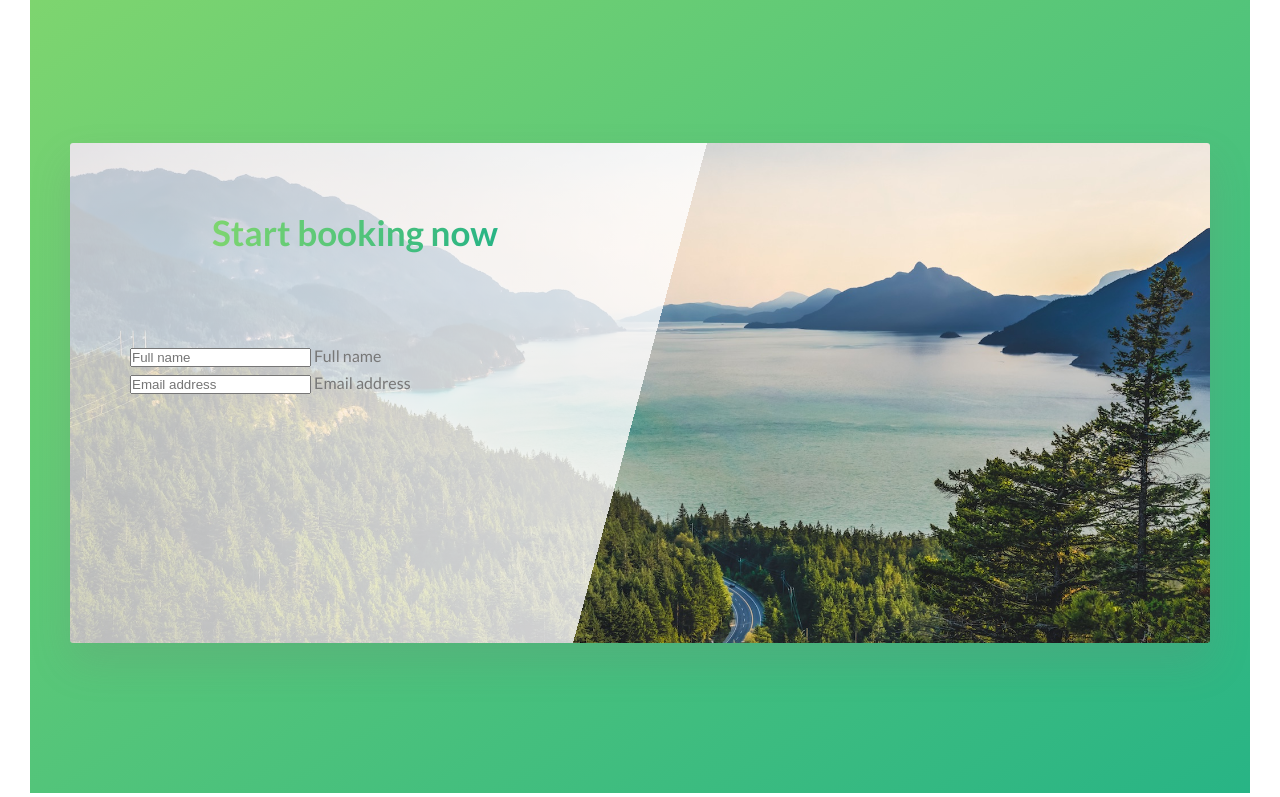
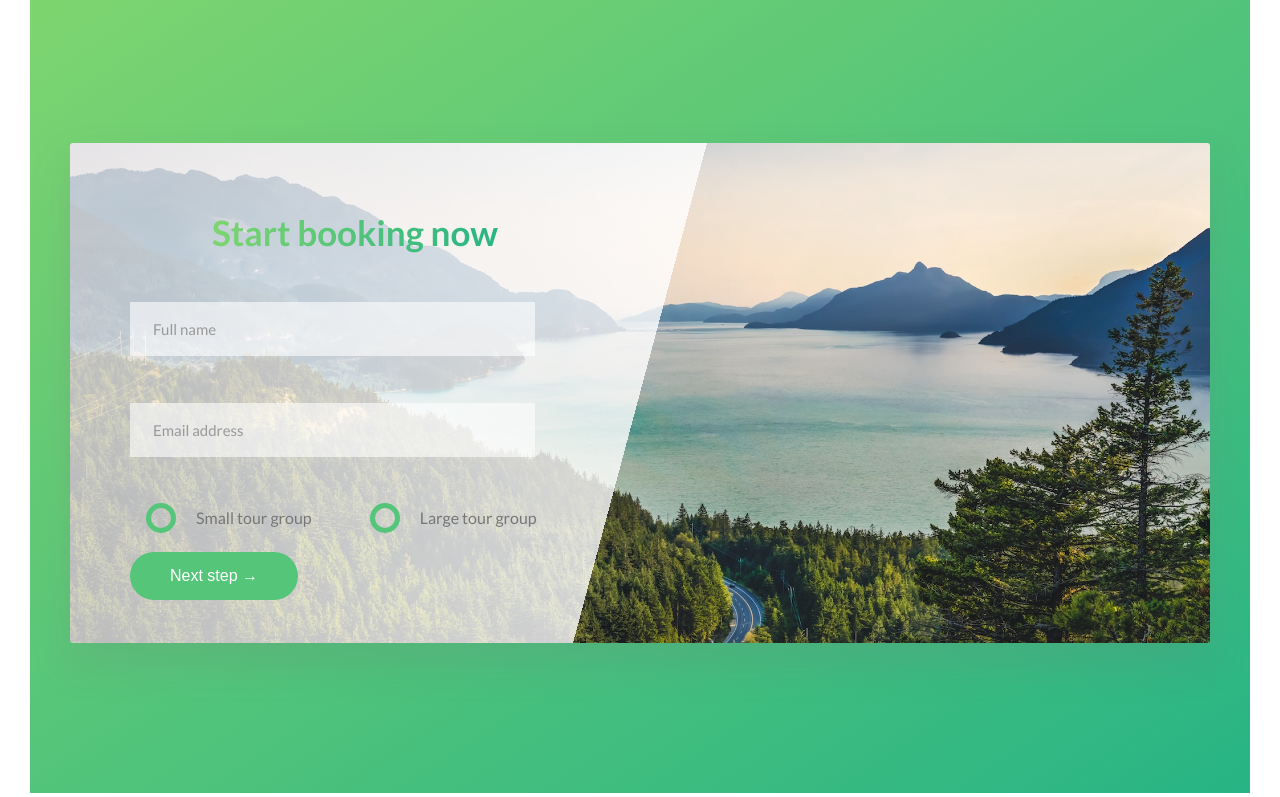
Before and after one commit to suskull/TravelWeb, a website: page index.html in a window 1280 px wide. Shown: the part 4161-4958 px from the top of the page. Drawn offline with Linux system fonts and the light colour scheme.

Commit message:
finish section booking, add fixed radio button, button

```diff
--- a/index.html
+++ b/index.html
@@ -240,19 +240,39 @@
                     <div class="booking">
                             <div class="booking__form">
                                 <form action="#" class="form">
-                                    <div class="u-center-text u-margin-bottom-8" >
+                                    <div class="u-center-text u-margin-bottom-4" >
                                         <h2 class="heading-secondary">
                                             Start booking now
                                         </h2>
                                     </div>
                                     <div class="form__group">
-                                        <input type="text" class="form__input" id="name" placeholder="Full name">
+                                        <input type="text" class="form__input" id="name" placeholder="Full name" autocomplete="off">
                                         <label for="name" class="form__label">Full name</label>
                                     </div>
                                     <div class="form__group">
-                                        <input type="email" class="form__input" id="email" placeholder="Email address">
+                                        <input type="email" class="form__input" id="email" placeholder="Email address" autocomplete="off">
                                         <label for="email" class="form__label">Email address</label>
                                     </div>
+                                    <div class="form__radio-group">
+                                        <input type="radio" class="form__radio-input" id="small"  name="radio">
+                                        <label for="small" class="form__radio-label">
+                                            <span class="form__radio-button"></span>
+                                            Small tour group
+                                        </label>
+                                    </div>
+                                    <div class="form__radio-group">
+                                        <input type="radio" class="form__radio-input" id="large" name="radio" >
+                                        <label for="large" class="form__radio-label">
+                                            <span class="form__radio-button"></span>
+                                            Large tour group
+                                        </label>
+                                    </div>
+                                    <div class="forn__group u-margin-top-2 u-margin-bottom-4">
+                                       <button class="btn btn--green">Next step &rarr;</button>
+
+                                    </div>
+
+
                                 </form>
                             </div>
                     </div>
--- a/sass/abstracts/_variables.scss
+++ b/sass/abstracts/_variables.scss
@@ -13,6 +13,8 @@ $color-tertiary-dark: #5643fa;
 
 $color-grey-light-1: #f7f7f7;
 
+$color-grey-dark-1: #999;
+
 $grid-width: 114rem;
 $gutter-vertical: 8rem;
 $gutter-horizontal: 4rem;
--- a/sass/base/_utilities.scss
+++ b/sass/base/_utilities.scss
@@ -9,7 +9,13 @@
 .u-margin-bottom-2 {
     margin-bottom: 2rem;
 }
+.u-margin-bottom-4 {
+    margin-bottom: 4rem;
+}
 
-.u-margin-top-8 {
-    margin-top: 8rem;;
+.u-margin-top-4{
+    margin-top: 4rem;
 }
+.u-margin-top-2{
+    margin-top: 2rem;
+}
--- a/sass/components/_button.scss
+++ b/sass/components/_button.scss
@@ -1,5 +1,6 @@
 
 .btn{
+    &,
     &:link,
     &:visited {
         text-decoration: none;
@@ -7,8 +8,13 @@
         padding: 1.5rem 4rem;
         display: inline-block;
         transition: all .2s;
+        font-size: $default-font-size;
+        position: relative;
 
-        position: relative;
+        //change border for <button>
+        border: none;
+        cursor: pointer;
+
     }
 
     &:hover {
@@ -22,7 +28,9 @@
 
     }
 
-    &:active {
+    &:active,
+    &:focus {
+        outline:none;
         transform: translateY(-.1rem);
         box-shadow: 0 1rem 1rem rgba(0,0,0,.2);
     }
@@ -37,7 +45,7 @@
     }
 
     &--green{
-        color:  #777;
+        color:  #fff;
         background-color: $color-primary ;
 
         &::after {
--- /dev/null
+++ b/sass/components/_form.scss
@@ -0,0 +1,107 @@
+
+.form {
+
+    &__group {
+        &:not(:last-child)
+        {
+            margin-bottom: 2rem;
+        }
+
+    }
+
+
+    &__input {
+        font-size: 1.5rem;
+        font-family: inherit;
+        padding: 1.5rem 2rem;
+        width: 90%;
+        border: 3px solid transparent;
+        background-color: rgba($color-white,.6);
+        display: block;
+        transition: all .3s;
+
+
+
+        &:focus {
+            border-bottom: 3px solid $color-primary;
+            outline: none;
+
+        }
+
+        &:focus:invalid {
+            border-bottom: 3px solid $color-secondary-dark;
+        }
+
+        &::-webkit-input-placeholder {
+            color: $color-grey-dark-1;
+        }
+
+    }
+
+    &__label{
+        margin-left: 2rem;
+        margin-top: .7rem;
+        font-size: 1.2rem;
+        font-weight: 400;
+        transition: all .3s;
+
+    }
+
+    &__input:placeholder-shown + &__label {
+        opacity: 0;
+        transform: translateY(-4rem);
+    }
+
+
+    &__radio-group {
+        width: 49%;
+        display: inline-block;
+
+    }
+
+    &__radio-label {
+        font-size: $default-font-size;
+        cursor: pointer;
+        position: relative;
+        padding-left: 5rem;
+    }
+
+    &__radio-button {
+
+        width: 3rem;
+        height: 3rem;
+        border: 5px solid $color-primary;
+        border-radius: 50%;
+        display: block;
+        position: absolute;
+        top:-.5rem;
+        left: 0;
+
+        &::after {
+            content: "";
+            display: block;
+            width: 1.3rem;
+            height: 1.3rem;
+            border-radius: 50%;
+            background-color: $color-primary;
+            position: absolute;
+            left: 50%;
+            top:50%;
+            transform: translate(-50%,-50%);
+            opacity: 0;
+            transition: all .3s;
+
+
+        }
+
+    }
+
+    &__radio-input:checked + &__radio-label &__radio-button::after {
+        opacity: 1;
+    }
+
+    &__radio-input {
+        opacity: 0;
+    }
+
+}
--- a/sass/main.scss
+++ b/sass/main.scss
@@ -13,6 +13,7 @@
 @import './components/card';
 @import './components/story';
 @import './components/bg-video';
+@import './components/form';
 
 @import './layout/header';
 @import './layout/grid';
```
Also changed, not shown: css/style.css.
